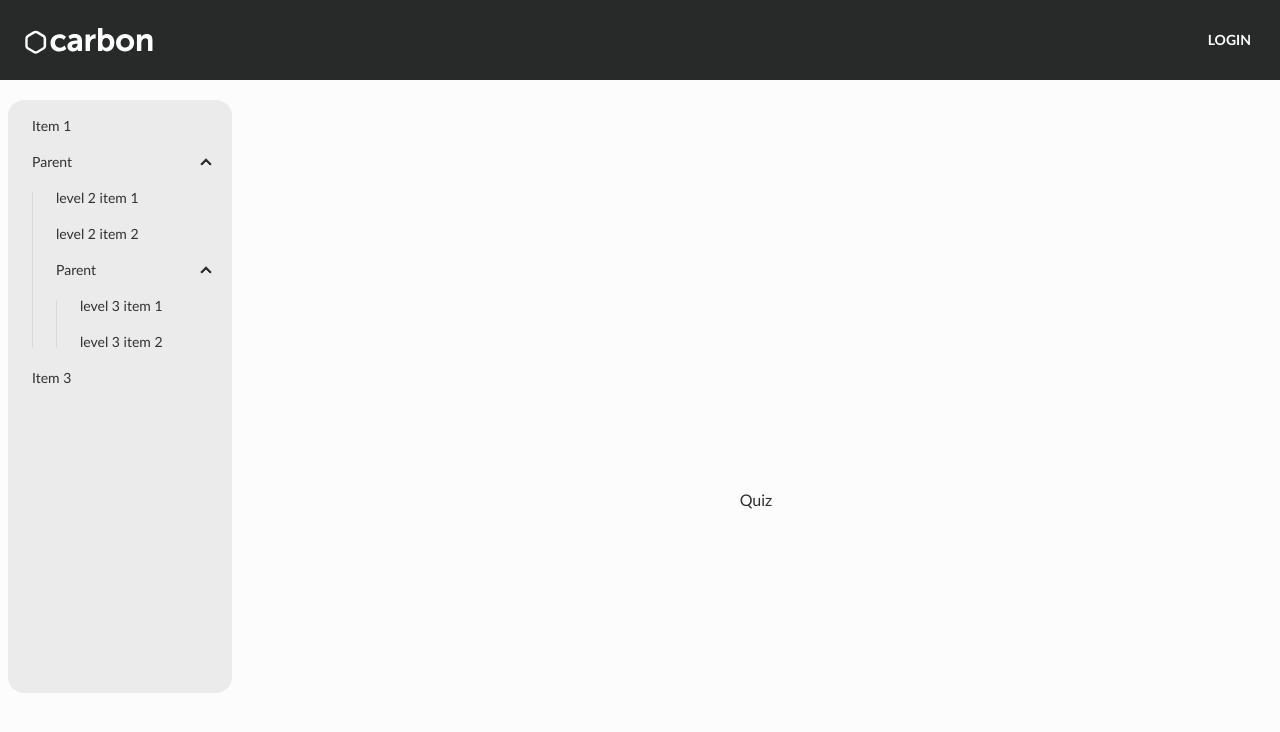
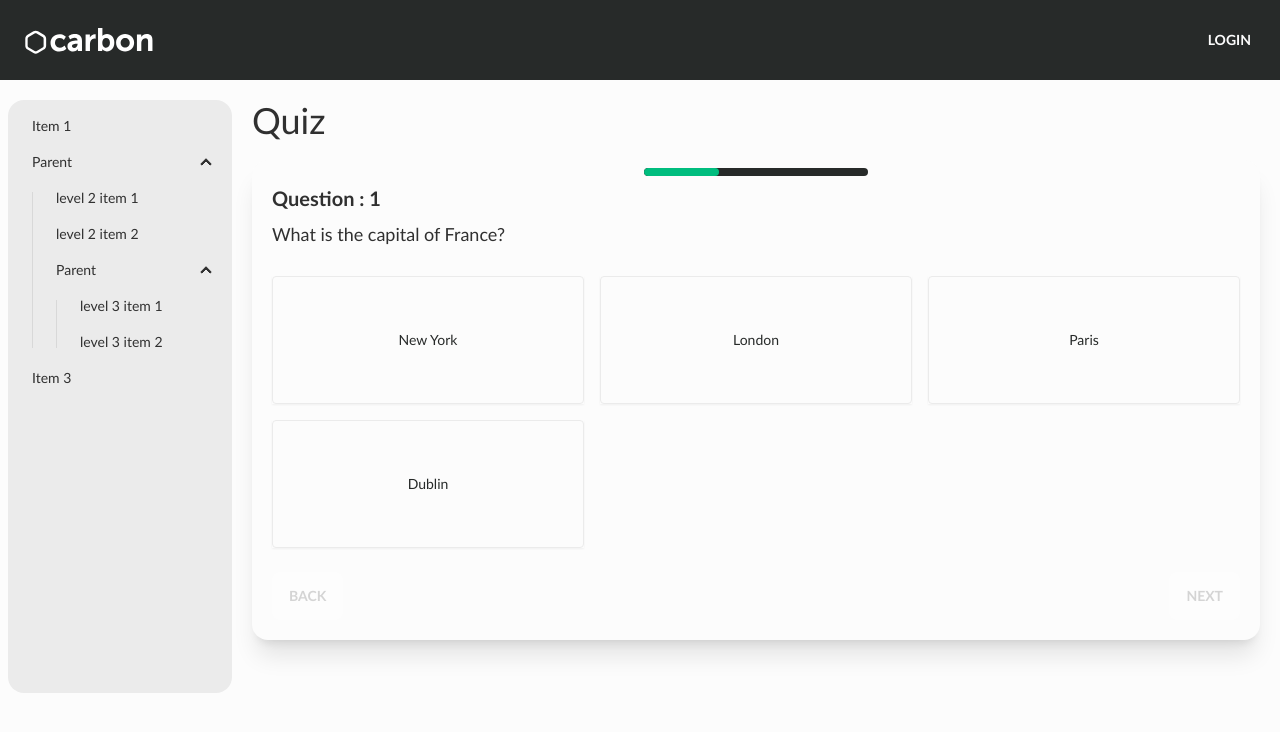
Before and after one commit to MaximeMalecot/hackathon_carbon, a React app in the folder front/: page /formation/quiz/1 in a window 1280 px wide. Shown: the top 732 px of the page. Built offline with nearby package versions, Linux system fonts and the light colour scheme; no server answers; the HTML template or start-up script is replaced by a standard one.

Commit message:
add quiz functionalité

```diff
--- /dev/null
+++ b/front/src/components/index.ts
@@ -0,0 +1,2 @@
+export * from "./quiz/question";
+export * from "./quiz/answers-question";
--- a/front/src/components/layout/app-layout.tsx
+++ b/front/src/components/layout/app-layout.tsx
@@ -10,7 +10,7 @@ export default function AppLayout() {
             {/* mobile sidebar */}
             {mobileState ? (
                 <div className="md:hidden block h-screen absolute z-10 w-full">
-                    <Sidebar setMobileState={setMobileState}/>
+                    <Sidebar setMobileState={setMobileState} />
                 </div>
             ) : (
                 <Header setMobileState={setMobileState} />
@@ -18,9 +18,9 @@ export default function AppLayout() {
             <main className="w-full pt-5 height-main-container">
                 <div className="flex w-full h-full">
                     <div className="md:block hidden h-full">
-                        <Sidebar setMobileState={setMobileState}/>
+                        <Sidebar setMobileState={setMobileState} />
                     </div>
-                    <section className="container px-5">
+                    <section className="container h-full px-5 overflow-y-auto">
                         <Outlet />
                     </section>
                 </div>
--- /dev/null
+++ b/front/src/components/quiz/answers-question.tsx
@@ -0,0 +1,87 @@
+import { useCallback, useEffect, useState } from "react";
+import { Answer } from "../../interfaces";
+interface AnswersQuestionProps {
+    answers: Answer[];
+    initValue: number[] | null;
+    nbQuestions: number;
+    currentQuestion: number;
+    setNextQuestion: (answers: number[]) => void;
+    setBackQuestion: () => void;
+}
+
+export const AnswersQuestion = ({
+    answers,
+    initValue,
+    nbQuestions,
+    currentQuestion,
+    setNextQuestion,
+    setBackQuestion,
+}: AnswersQuestionProps) => {
+    const [currentAnswer, setCurrentAnswer] = useState<number[]>([]);
+    useEffect(() => {
+        if (!initValue) return;
+        setCurrentAnswer(initValue);
+    }, [initValue]);
+
+    const handleAnswer = useCallback(
+        (answerClicked: Answer) => {
+            if (currentAnswer.includes(answerClicked.id)) {
+                setCurrentAnswer(
+                    currentAnswer.filter((elem) => elem !== answerClicked.id)
+                );
+            } else {
+                setCurrentAnswer([...currentAnswer, answerClicked.id]);
+            }
+        },
+        [currentAnswer]
+    );
+
+    const nextQuestion = useCallback(() => {
+        setNextQuestion(currentAnswer);
+    }, [currentAnswer]);
+
+    return (
+        <>
+            <div className="grid xl:grid-cols-3 sm:grid-cols-2 gap-4">
+                {answers.map((answerOption, index) => (
+                    <div
+                        key={index}
+                        className="indicator shadow-sm hover:shadow-xl w-full cursor-pointer"
+                        onClick={() => handleAnswer(answerOption)}
+                    >
+                        {currentAnswer.includes(answerOption.id) ? (
+                            <span className="indicator-item badge badge-secondary">
+                                ✔
+                            </span>
+                        ) : null}
+
+                        <div className="grid h-32 p-5 w-full rounded bg-neutral border border-base-200 place-items-center overflow-y-auto">
+                            <p className="text-primary text-sm">
+                                {answerOption.label}
+                            </p>
+                        </div>
+                    </div>
+                ))}
+            </div>
+            <div className="card-actions mt-4 justify-between">
+                <button
+                    className="btn btn-primary text-neutral"
+                    onClick={() => setBackQuestion()}
+                    disabled={currentQuestion <= 1}
+                >
+                    Back
+                </button>
+                <button
+                    className="btn btn-accent text-neutral"
+                    onClick={() => setNextQuestion(currentAnswer)}
+                    disabled={
+                        currentAnswer.length === 0 ||
+                        currentQuestion === nbQuestions
+                    }
+                >
+                    Next
+                </button>
+            </div>
+        </>
+    );
+};
--- /dev/null
+++ b/front/src/components/quiz/question.tsx
@@ -0,0 +1,12 @@
+interface QuestionProps {
+    nbQuestion: number;
+    labelQuestion: string;
+}
+export const Question = ({ nbQuestion, labelQuestion }: QuestionProps) => {
+    return (
+        <>
+            <h2 className="card-title">Question : {nbQuestion}</h2>
+            <h4 className="text-lg mb-5">{labelQuestion}</h4>
+        </>
+    );
+};
--- /dev/null
+++ b/front/src/helpers/index.ts
@@ -0,0 +1 @@
+export * from './number.helper'
--- /dev/null
+++ b/front/src/helpers/number.helper.ts
@@ -0,0 +1,3 @@
+export const fractionToPercent = (num1: number, num2: number) => {
+    return (num1 / num2) * 100;
+};
--- a/front/src/pages/formation/formation.tsx
+++ b/front/src/pages/formation/formation.tsx
@@ -77,7 +77,12 @@ export default function FormationPage() {
     }, []);
 
     return (
-        <div className="formation-liste">
+        <div className="formation-liste overflow-auto">
+            {/* <div className="avatar">
+                <div className="w-24 mask mask-hexagon">
+                    <img src="/images/stock/photo-1534528741775-53994a69daeb.jpg" />
+                </div>
+            </div> */}
             <h1 className="text-4xl mb-5">Formations name</h1>
             <ul className="steps steps-vertical w-full gap-4 py-4">
                 {sortedChapters.map((chapter, index) => (
--- a/front/src/pages/formation/quiz.tsx
+++ b/front/src/pages/formation/quiz.tsx
@@ -1,7 +1,104 @@
+import { useCallback, useMemo, useState } from "react";
+import { AnswersQuestion, Question } from "../../components";
+import { fractionToPercent } from "../../helpers";
+import { Answer, QuestionQuiz, SendAnswer } from "../../interfaces";
+
 export default function Quiz() {
+    const [currentQuestion, setCurrentQuestion] = useState(1);
+    const [selectedAnswers, setSelectedAnswer] = useState<SendAnswer[]>([]);
+
+    const questions: QuestionQuiz[] = [
+        {
+            id: 1,
+            label: "What is the capital of France?",
+            answers: [
+                { id: 1, label: "New York" },
+                { id: 2, label: "London" },
+                { id: 3, label: "Paris" },
+                { id: 4, label: "Dublin" },
+            ] as Answer[],
+        },
+        {
+            id: 2,
+            label: "What is the capital of France?",
+            answers: [
+                { id: 1, label: "New York" },
+                { id: 2, label: "London" },
+                { id: 3, label: "Paris" },
+                { id: 4, label: "Dublin" },
+            ] as Answer[],
+        },
+        {
+            id: 3,
+            label: "What is the capital of France?",
+            answers: [
+                { id: 1, label: "New York" },
+                { id: 2, label: "London" },
+                { id: 3, label: "Paris" },
+                { id: 4, label: "Dublin" },
+            ] as Answer[],
+        },
+    ];
+
+    const currentQuestionId = useMemo(() => {
+        return questions[currentQuestion - 1].id;
+    }, [selectedAnswers]);
+
+    const setNextQuestion = useCallback(
+        (answers: number[]) => {
+            setSelectedAnswer([
+                ...selectedAnswers,
+                {
+                    questionId: currentQuestionId,
+                    answers,
+                },
+            ]);
+            if (currentQuestion !== questions.length) {
+                setCurrentQuestion(currentQuestion + 1);
+            }
+        },
+        [selectedAnswers, currentQuestion]
+    );
+
+    const setBackQuestion = useCallback(() => {
+        if (currentQuestion !== 1) {
+            setCurrentQuestion(currentQuestion - 1);
+        }
+    }, [currentQuestion]);
+
     return (
-        <div className="flex flex-col items-center justify-center h-screen">
-            <h1>Quiz</h1>
+        <div className="">
+            <h1 className="text-4xl mb-5">Quiz</h1>
+
+            <div className="card w-full h-full bg-base-100 shadow-xl">
+                <div className="card-body pt-2 pb-5 px-5">
+                    <div className="flex justify-center">
+                        <progress
+                            className="progress progress-success bg-primary w-56"
+                            value={fractionToPercent(
+                                currentQuestion,
+                                questions.length
+                            )}
+                            max="100"
+                        ></progress>
+                    </div>
+                    <Question
+                        nbQuestion={currentQuestion}
+                        labelQuestion={questions[currentQuestion - 1].label}
+                    />
+                    <AnswersQuestion
+                        initValue={
+                            selectedAnswers[currentQuestion - 1]?.answers ??
+                            null
+                        }
+                        nbQuestions={questions.length}
+                        answers={questions[currentQuestion - 1].answers}
+                        currentQuestion={currentQuestion}
+                        setBackQuestion={setBackQuestion}
+                        setNextQuestion={setNextQuestion}
+                    />
+                </div>
+            </div>
         </div>
     );
 }
--- /dev/null
+++ b/front/src/services/formation.service.ts
@@ -0,0 +1,43 @@
+import { API_ENDPOINT } from "../constants/endpoints";
+
+class FormationService {
+    async login(email: string, password: string) {
+        const res = await fetch(`${API_ENDPOINT}/login`, {
+            method: "POST",
+            headers: {
+                "Content-Type": "application/json",
+            },
+            body: JSON.stringify({
+                email,
+                password,
+            }),
+        });
+
+        return await res.json();
+    }
+
+    async mockLogin(email: string, password: string) {
+        const access_token =
+            "eyJhbGciOiJIUzI1NiIsInR5cCI6IkpXVCJ9.eyJzdWIiOiIxIiwiZW1haWwiOiJ0ZXN0QGdtYWlsLmNvbSIsInVzZXJuYW1lIjoidGVzdCIsInJvbGVzIjpbIlJPTEVfVVNFUiJdLCJpYXQiOjE1MTYyMzkwMjJ9.OR_ey4gd5qbP5pcuSqp9T473GTZ-mPwGJCSTDVwHlLM";
+        return {
+            access_token,
+        };
+    }
+
+    async register(email: string, password: string) {
+        const res = await fetch(`${API_ENDPOINT}/register`, {
+            method: "POST",
+            headers: {
+                "Content-Type": "application/json",
+            },
+            body: JSON.stringify({
+                email,
+                password,
+            }),
+        });
+
+        return await res.json();
+    }
+}
+
+export default new FormationService();
--- /dev/null
+++ b/front/src/services/index.ts
@@ -0,0 +1,4 @@
+export * from './auth.header'
+export * from "./auth.service";
+export * from "./user.service";
+export * from "./formation.service";
```
Also changed, not shown: front/src/interfaces/formation.ts (+16 -0 lines), front/src/pages/formation/list-formation.tsx (+13 -5 lines).
